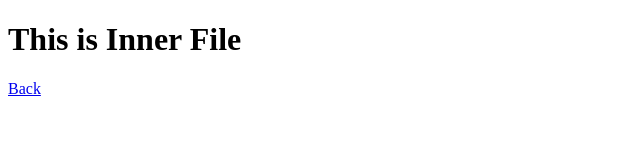
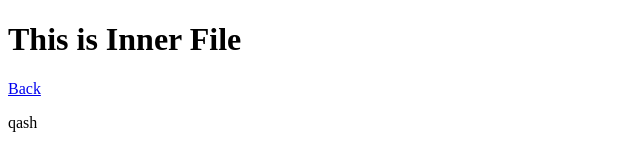
Before and after one commit to imedonii/Web, a plain HTML site: page Ushtrimi 1/InnerFolder/innerFile.html in a window 1280 px wide. Shown: the full height of the page, 0-640 px from the left. Drawn offline with Linux system fonts and the light colour scheme.

Commit message:
pushu i tret

```diff
--- a/Ushtrimi 1/InnerFolder/innerFile.html
+++ b/Ushtrimi 1/InnerFolder/innerFile.html
@@ -8,5 +8,6 @@
 <body>
     <h1>This is Inner File</h1>
     <a href="../index.html">Back</a>
+    <p>qash</p>
 </body>
 </html>
```
